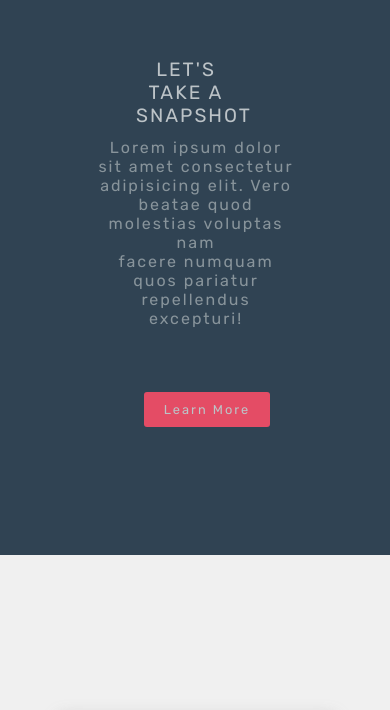
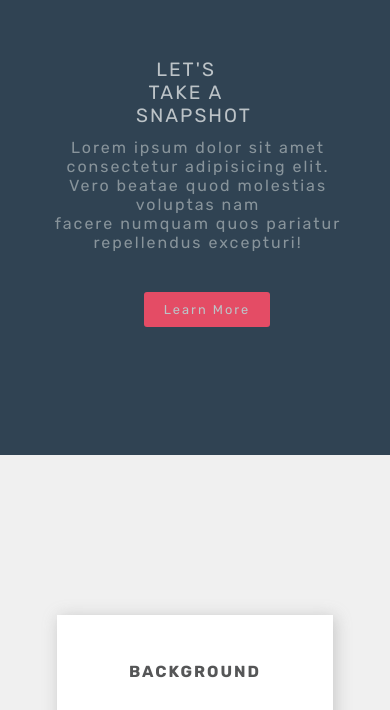
Before and after one commit to RinsolaO/-RinsolaO-RinsolaO-zuri-responsive-design-starter, a plain HTML site: page index.html in a window 390 px wide. Shown: the part 66-776 px from the top of the page. Drawn offline with Linux system fonts and the light colour scheme.

Commit message:
Update styles.css

```diff
--- a/styles.css
+++ b/styles.css
@@ -506,11 +506,12 @@ div.footer h6 {
     }
 
     div.hero-content-heading p {
-        margin-left: 6rem;
+        margin-left: 3rem;
         font-size: 1rem;
-        width: 200px;
+        width: 300px;
     }
     div.hero-content-btn {
+        margin-top : .5rem;
         margin-left : 1.5rem;
     }
 
```
